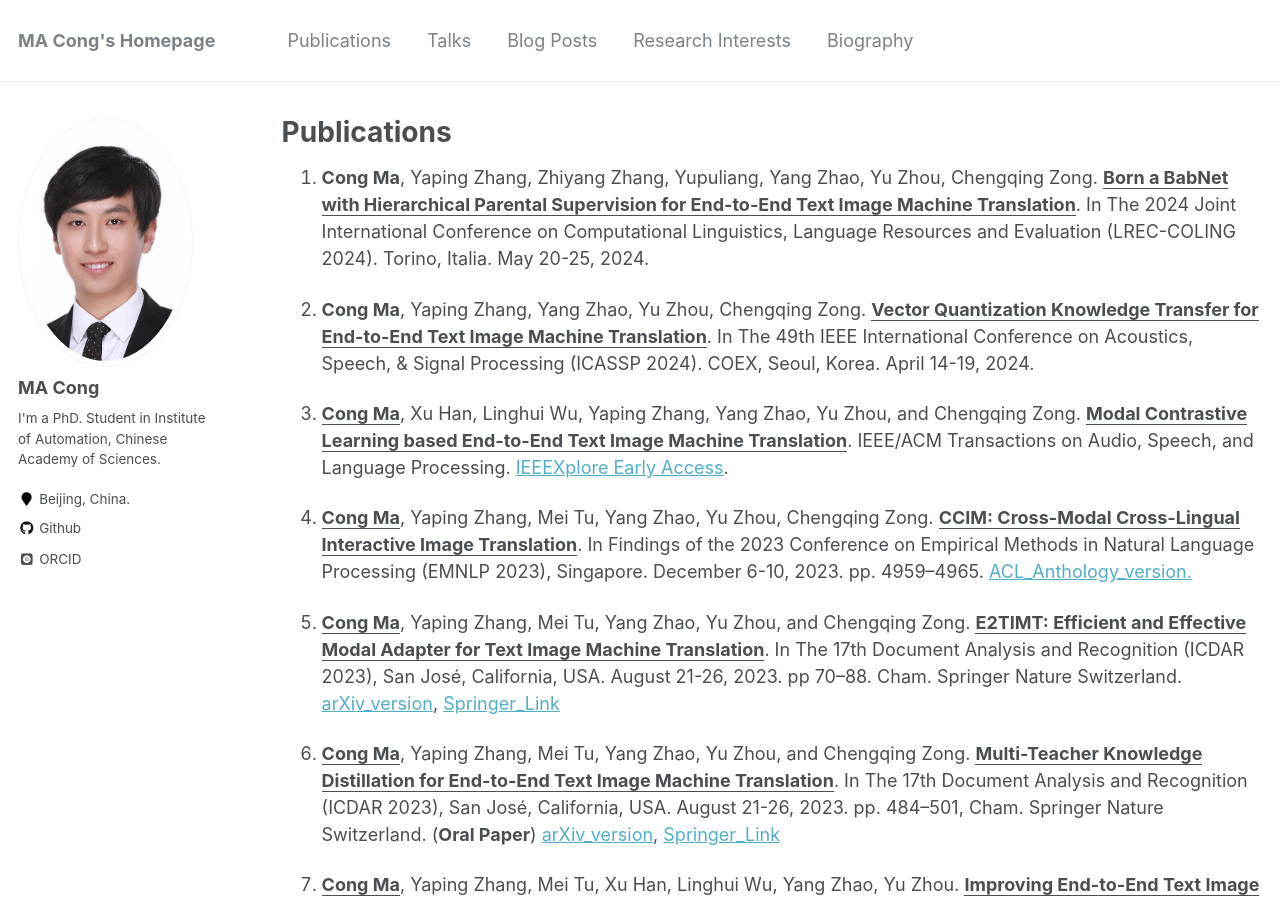
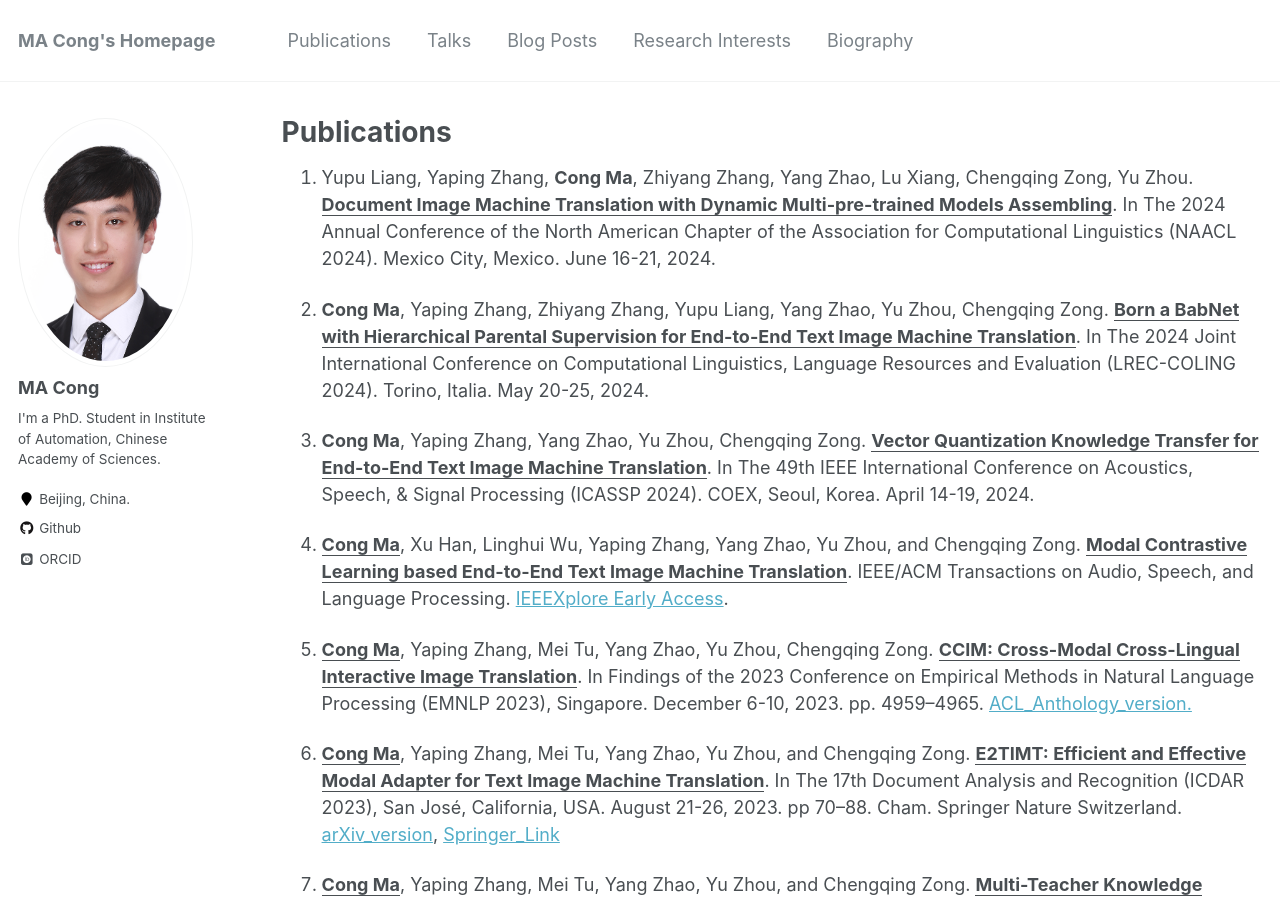
Before and after one commit to EriCongMa/ericongma.github.io, a Jekyll site: the page built from _pages/publications.md, in a window 1280 px wide and 900 px high. Built offline with Jekyll 4.4.1, drawn with Linux system fonts in a browser that asks for light colours; some web fonts are replaced.

Commit message:
macong:2024-03-18_08:45:39

```diff
--- a/_pages/publications.md
+++ b/_pages/publications.md
@@ -18,31 +18,32 @@ author_profile: true
 
 
 
-1. **Cong Ma**, Yaping Zhang, Zhiyang Zhang, Yupuliang, Yang Zhao, Yu Zhou, Chengqing Zong. **<u>Born a BabNet with Hierarchical Parental Supervision for End-to-End Text Image Machine Translation</u>**. In The 2024 Joint International Conference on Computational Linguistics, Language Resources and Evaluation (LREC-COLING 2024). Torino, Italia. May 20-25, 2024.
+1. Yupu Liang, Yaping Zhang, **Cong Ma**, Zhiyang Zhang, Yang Zhao, Lu Xiang, Chengqing Zong, Yu Zhou. **<u>Document Image Machine Translation with Dynamic Multi-pre-trained Models Assembling</u>**. In The 2024 Annual Conference of the North American Chapter of the Association for Computational Linguistics (NAACL 2024). Mexico City, Mexico. June 16-21, 2024.
 
-2. **Cong Ma**, Yaping Zhang, Yang Zhao, Yu Zhou, Chengqing Zong. **<u>Vector Quantization Knowledge Transfer for End-to-End Text Image Machine Translation</u>**. In The 49th IEEE International Conference on Acoustics, Speech, & Signal Processing (ICASSP 2024). COEX, Seoul, Korea. April 14-19, 2024.
+2. **Cong Ma**, Yaping Zhang, Zhiyang Zhang, Yupu Liang, Yang Zhao, Yu Zhou, Chengqing Zong. **<u>Born a BabNet with Hierarchical Parental Supervision for End-to-End Text Image Machine Translation</u>**. In The 2024 Joint International Conference on Computational Linguistics, Language Resources and Evaluation (LREC-COLING 2024). Torino, Italia. May 20-25, 2024.
 
-3. **<u>Cong Ma</u>**, Xu Han, Linghui Wu, Yaping Zhang, Yang Zhao, Yu Zhou, and Chengqing Zong. **<u>Modal Contrastive Learning based End-to-End Text Image Machine Translation</u>**. IEEE/ACM Transactions on Audio, Speech, and Language Processing. [IEEEXplore Early Access](https://ieeexplore.ieee.org/document/10284997/).
+3. **Cong Ma**, Yaping Zhang, Yang Zhao, Yu Zhou, Chengqing Zong. **<u>Vector Quantization Knowledge Transfer for End-to-End Text Image Machine Translation</u>**. In The 49th IEEE International Conference on Acoustics, Speech, & Signal Processing (ICASSP 2024). COEX, Seoul, Korea. April 14-19, 2024.
 
-4. **<u>Cong Ma</u>**, Yaping Zhang, Mei Tu, Yang Zhao, Yu Zhou, Chengqing Zong. **<u>CCIM: Cross-Modal Cross-Lingual Interactive Image Translation</u>**. In Findings of the 2023 Conference on Empirical Methods in Natural Language Processing (EMNLP 2023), Singapore. December 6-10, 2023. pp. 4959–4965. [ACL_Anthology_version.](https://aclanthology.org/2023.findings-emnlp.330/)
+4. **<u>Cong Ma</u>**, Xu Han, Linghui Wu, Yaping Zhang, Yang Zhao, Yu Zhou, and Chengqing Zong. **<u>Modal Contrastive Learning based End-to-End Text Image Machine Translation</u>**. IEEE/ACM Transactions on Audio, Speech, and Language Processing. [IEEEXplore Early Access](https://ieeexplore.ieee.org/document/10284997/).
 
-5. **<u>Cong Ma</u>**, Yaping Zhang, Mei Tu, Yang Zhao, Yu Zhou, and Chengqing Zong. **<u>E2TIMT: Efficient and Effective Modal Adapter for Text Image Machine Translation</u>**. In The 17th Document Analysis and Recognition (ICDAR 2023), San José, California, USA. August 21-26, 2023. pp 70–88. Cham. Springer Nature Switzerland.  [arXiv_version](https://arxiv.org/abs/2305.05166), [Springer_Link](https://link.springer.com/chapter/10.1007/978-3-031-41731-3_5)
+5. **<u>Cong Ma</u>**, Yaping Zhang, Mei Tu, Yang Zhao, Yu Zhou, Chengqing Zong. **<u>CCIM: Cross-Modal Cross-Lingual Interactive Image Translation</u>**. In Findings of the 2023 Conference on Empirical Methods in Natural Language Processing (EMNLP 2023), Singapore. December 6-10, 2023. pp. 4959–4965. [ACL_Anthology_version.](https://aclanthology.org/2023.findings-emnlp.330/)
 
-6. **<u>Cong Ma</u>**, Yaping Zhang, Mei Tu, Yang Zhao, Yu Zhou, and Chengqing Zong. **<u>Multi-Teacher Knowledge Distillation for End-to-End Text Image Machine Translation</u>**. In The 17th Document Analysis and Recognition (ICDAR 2023), San José, California, USA. August 21-26, 2023. pp. 484–501, Cham. Springer Nature Switzerland. (**Oral Paper**) [arXiv_version](https://arxiv.org/abs/2305.05226), [Springer_Link](https://link.springer.com/chapter/10.1007/978-3-031-41676-7_28)
+6. **<u>Cong Ma</u>**, Yaping Zhang, Mei Tu, Yang Zhao, Yu Zhou, and Chengqing Zong. **<u>E2TIMT: Efficient and Effective Modal Adapter for Text Image Machine Translation</u>**. In The 17th Document Analysis and Recognition (ICDAR 2023), San José, California, USA. August 21-26, 2023. pp 70–88. Cham. Springer Nature Switzerland.  [arXiv_version](https://arxiv.org/abs/2305.05166), [Springer_Link](https://link.springer.com/chapter/10.1007/978-3-031-41731-3_5)
 
-7. **<u>Cong Ma</u>**, Yaping Zhang, Mei Tu, Xu Han, Linghui Wu, Yang Zhao, Yu Zhou. **<u>Improving End-to-End Text Image Translation From the Auxiliary Text Translation Task</u>**. In Proceedings of the 26th International Conference on Pattern Recognition (ICPR 2022), Virtually, Montréal Québec, Canada. August 21-25, 2022. pp.1664-1670. [arXiv_version](http://arxiv.org/abs/2210.03887), [ieeexplore_version](https://ieeexplore.ieee.org/document/9956695/), [GitHub](https://github.com/EriCongMa/E2E_TIT_With_MT).
+7. **<u>Cong Ma</u>**, Yaping Zhang, Mei Tu, Yang Zhao, Yu Zhou, and Chengqing Zong. **<u>Multi-Teacher Knowledge Distillation for End-to-End Text Image Machine Translation</u>**. In The 17th Document Analysis and Recognition (ICDAR 2023), San José, California, USA. August 21-26, 2023. pp. 484–501, Cham. Springer Nature Switzerland. (**Oral Paper**) [arXiv_version](https://arxiv.org/abs/2305.05226), [Springer_Link](https://link.springer.com/chapter/10.1007/978-3-031-41676-7_28)
 
-8. Qian Wang, Yuchen Liu, **<u>Cong Ma</u>**, Yu Lu, Yining Wang, Long Zhou, Yang Zhao, Jiajun Zhang, Chengqing Zong. [**CASIA’s System for IWSLT 2020 Open Domain Translation**](https://www.aclweb.org/anthology/2020.iwslt-1.15/). In Proceedings of the 17th International Conference on Spoken Language Translation(IWSLT), pages 130-139. July 9-10, 2020.
+8. **<u>Cong Ma</u>**, Yaping Zhang, Mei Tu, Xu Han, Linghui Wu, Yang Zhao, Yu Zhou. **<u>Improving End-to-End Text Image Translation From the Auxiliary Text Translation Task</u>**. In Proceedings of the 26th International Conference on Pattern Recognition (ICPR 2022), Virtually, Montréal Québec, Canada. August 21-25, 2022. pp.1664-1670. [arXiv_version](http://arxiv.org/abs/2210.03887), [ieeexplore_version](https://ieeexplore.ieee.org/document/9956695/), [GitHub](https://github.com/EriCongMa/E2E_TIT_With_MT).
 
-9. Yang Zhao, Long Zhou, Qian Wang, **<u>Cong Ma</u>**, Yuchen Liu, Yining Wang, Lu Xiang, Jiajun Zhang, Yu Zhou, Chengqing Zong. **<u>Research on Low-Resource Ethnic-to-Chinese Neural Machine Translation</u>**. In The 15th China Conference on Machine Translation, CCMT 2019.
+9. Qian Wang, Yuchen Liu, **<u>Cong Ma</u>**, Yu Lu, Yining Wang, Long Zhou, Yang Zhao, Jiajun Zhang, Chengqing Zong. [**CASIA’s System for IWSLT 2020 Open Domain Translation**](https://www.aclweb.org/anthology/2020.iwslt-1.15/). In Proceedings of the 17th International Conference on Spoken Language Translation(IWSLT), pages 130-139. July 9-10, 2020.
 
-10. ZHAO Yang, ZHOU Long, WANG Qian, **<u>MA Cong</u>**, LIU Yuchen, WANG Yining, XIANG Lu, ZHANG Jiajun, ZHOU Yu, ZONG Chengqing. The Study on Ethnic-to-Chinese Scare-Resource Neural Machine Translation. In the Journal of Jiangxi Normal University (Natural Science), 2019, vol. 43, no. 6, pp. 630-637.
+10. Yang Zhao, Long Zhou, Qian Wang, **<u>Cong Ma</u>**, Yuchen Liu, Yining Wang, Lu Xiang, Jiajun Zhang, Yu Zhou, Chengqing Zong. **<u>Research on Low-Resource Ethnic-to-Chinese Neural Machine Translation</u>**. In The 15th China Conference on Machine Translation, CCMT 2019.
+
+11. ZHAO Yang, ZHOU Long, WANG Qian, **<u>MA Cong</u>**, LIU Yuchen, WANG Yining, XIANG Lu, ZHANG Jiajun, ZHOU Yu, ZONG Chengqing. The Study on Ethnic-to-Chinese Scare-Resource Neural Machine Translation. In the Journal of Jiangxi Normal University (Natural Science), 2019, vol. 43, no. 6, pp. 630-637.
     - 赵阳, 周龙, 王迁, **<u>马聪</u>**, 刘宇宸, 王亦宁, 向露, 张家俊, 周玉, 宗成庆. [**民汉稀缺资源神经机器翻译技术研究**](http://d.wanfangdata.com.cn/periodical/jxsfdxxb201906012) [J]. 江西师范大学学报(自然科学版), 2019, 043(006):630-637.
 
+12. H. Li, J. Zhu, **<u>C. Ma</u>**, J. Zhang and C. Zong, "[**Read, Watch, Listen, and Summarize: Multi-Modal Summarization for Asynchronous Text, Image, Audio and Video**](https://github.com/EriCongMa/Publications-of-EriC.MA/blob/master/Journal_Papers/2018-TKDE-CongMa.pdf)" in *IEEE Transactions on Knowledge and Data Engineering*, vol. 31, no. 5, pp. 996-1009, 1 May 2019. [This_Paper_in_IEEE_Xplore](https://ieeexplore.ieee.org/document/8387512?arnumber=8387512&source=authoralert).
 
-11. H. Li, J. Zhu, **<u>C. Ma</u>**, J. Zhang and C. Zong, "[**Read, Watch, Listen, and Summarize: Multi-Modal Summarization for Asynchronous Text, Image, Audio and Video**](https://github.com/EriCongMa/Publications-of-EriC.MA/blob/master/Journal_Papers/2018-TKDE-CongMa.pdf)" in *IEEE Transactions on Knowledge and Data Engineering*, vol. 31, no. 5, pp. 996-1009, 1 May 2019. [This_Paper_in_IEEE_Xplore](https://ieeexplore.ieee.org/document/8387512?arnumber=8387512&source=authoralert).
-
-12. Haoran Li, Junnan Zhu, **<u>Cong Ma</u>**, Jiajun Zhang and Chengqing Zong. [**Multi-modal Summarization for Asynchronous Collection of Text, Image, Audio and Video**](https://github.com/EriCongMa/Publications-of-EriC.MA/blob/master/Conference_Papers/2017-EMNLP-CongMa.pdf). *In Proceedings of the 2017 Conference on Empirical Methods in Natural Language Processing (EMNLP-17), Copenhagen, Denmark. September 9-11, 2017, pp. 1103--1113.*
+13. Haoran Li, Junnan Zhu, **<u>Cong Ma</u>**, Jiajun Zhang and Chengqing Zong. [**Multi-modal Summarization for Asynchronous Collection of Text, Image, Audio and Video**](https://github.com/EriCongMa/Publications-of-EriC.MA/blob/master/Conference_Papers/2017-EMNLP-CongMa.pdf). *In Proceedings of the 2017 Conference on Empirical Methods in Natural Language Processing (EMNLP-17), Copenhagen, Denmark. September 9-11, 2017, pp. 1103--1113.*
 
 ---
 
```
Also changed, not shown: _pages/about.md (+5 -4 lines), _pages/cv.md (+4 -4 lines), 2 other files.
